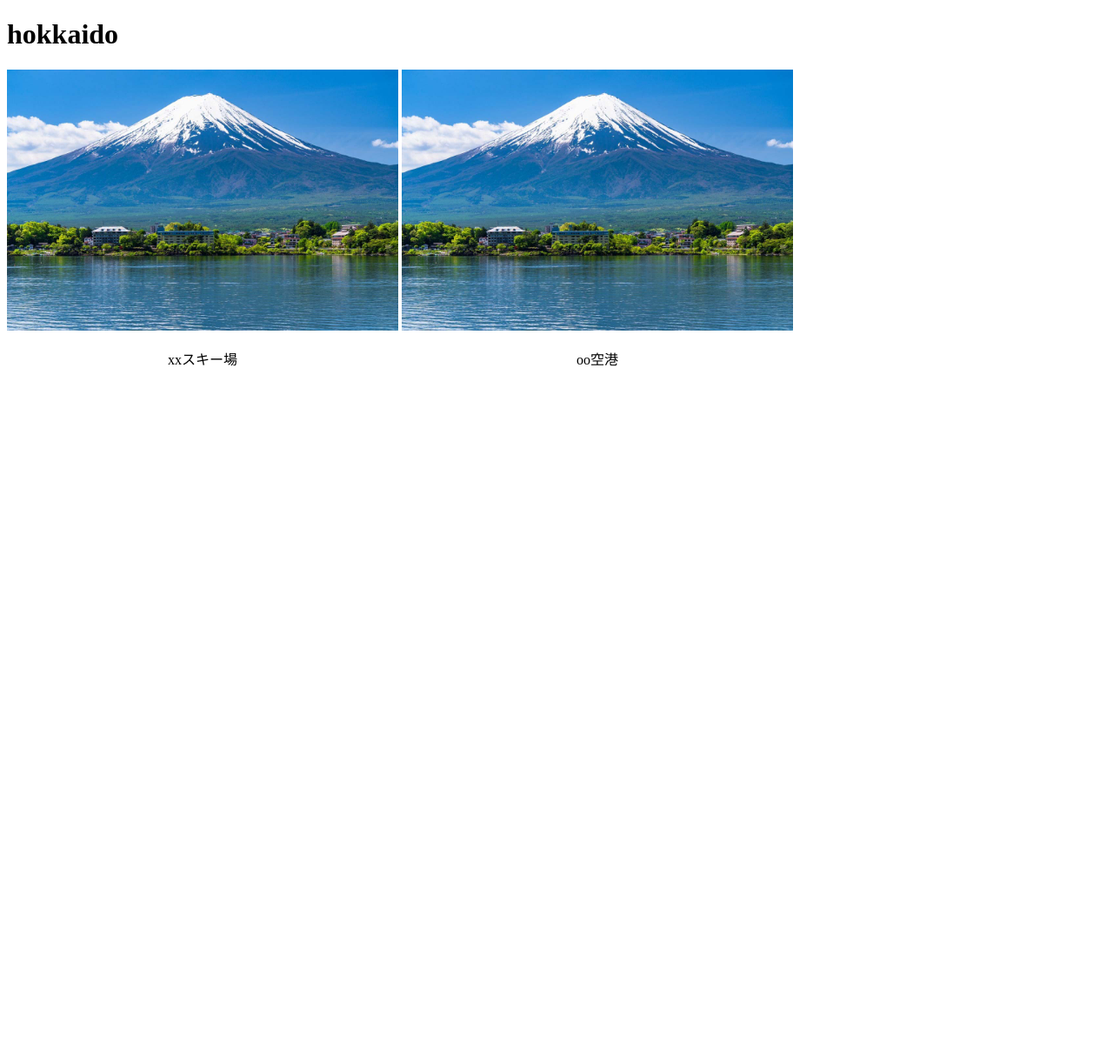
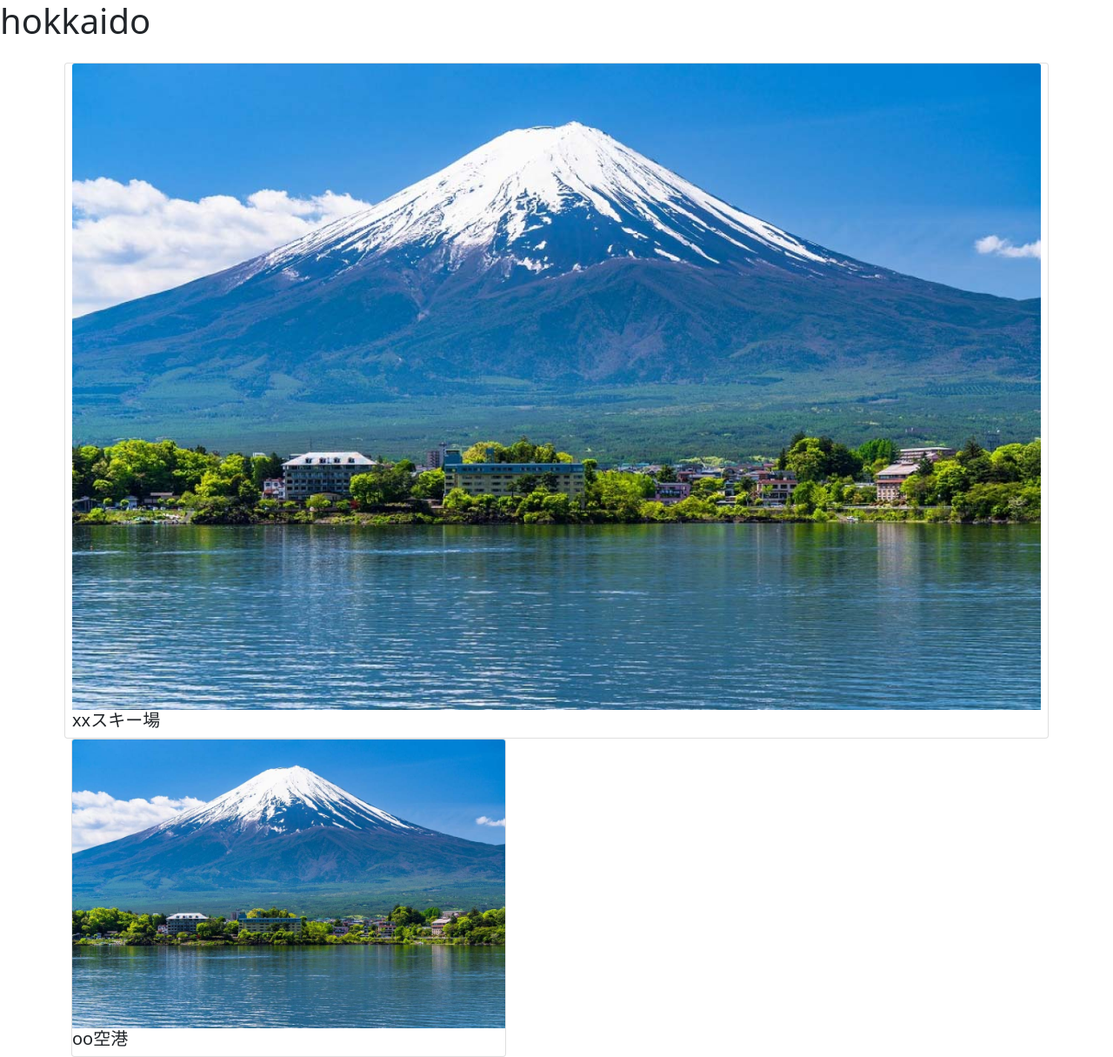
Before and after one commit to 2021AIT-OOP2-G08/image-management, a Flask app: page /view?pref=hokkaido in a window 1280 px wide. Shown: the whole page at 87% size. Before the commit the page ends 421 px from the top, so only its background shows below. Run offline with Flask 2, Linux system fonts and the light colour scheme.

Commit message:
cardを使った一覧表示完成

```diff
--- a/image.csv
+++ b/image.csv
@@ -4,3 +4,4 @@ hokkaido,./images/test.jpg,oo空港
 aiti,./images/test.jpg,とんかつ屋
 prefecture,image,detail
 prefecture,image,detail
+prefecture,image,detail
--- a/static/imagelist.css
+++ b/static/imagelist.css
@@ -2,3 +2,10 @@ div.pic_frame {
     display: inline-block;
     text-align: center;
   }
+.card {
+    width: 500px;
+    margin: 0px;
+}
+.card-body{
+    text-align: center;
+}
--- a/templates/imagelist.html
+++ b/templates/imagelist.html
@@ -4,6 +4,9 @@
 <head>
 <meta charset="utf-8" />
 <link rel="stylesheet"  href={{ url_for('static', filename="imagelist.css") }}>
+<link rel="preload" href="https://cdn.jsdelivr.net/npm/bootstrap@5.0.0-beta1/dist/js/bootstrap.bundle.min.js" integrity="sha384-ygbV9kiqUc6oa4msXn9868pTtWMgiQaeYH7/t7LECLbyPA2x65Kgf80OJFdroafW" as="script" crossorigin="anonymous">
+
+<link rel="stylesheet" href="https://cdn.jsdelivr.net/npm/bootstrap@5.0.0-beta1/dist/css/bootstrap.min.css" integrity="sha384-giJF6kkoqNQ00vy+HMDP7azOuL0xtbfIcaT9wjKHr8RbDVddVHyTfAAsrekwKmP1" crossorigin="anonymous">
 <title>画像一覧</title>
 </head>
 
@@ -11,37 +14,45 @@
 <body>
     <h1 class="title">{{ prefecture }}</h1>
 
-    <!--
-    <table>
-        <tr>
-            <th>投稿</th>
-            <th>名前</th>
-        </tr>
+    <div class="container">
+        <div class="row g-3">
+            {% for e in data: %}
+                <div class="col-12 col-md-6 col-lg-4"></div>
+                    <div class="card">
+                        <img src={{ url_for('static', filename=e["path"]) }} class="card-img-top">
+                        <h5 class="card-title">{{ e['detail'] }}</h5>
+                    </div>
+                </div>
+            {% endfor %}
 
-        {% for e in data: %}
-        <tr>
-            <td><img src={{ e['path'] }} width=600></td>
-            <td><img src={{ e['path'] }} width=600></td>
-            <td>{{ e['locate'] }}</td>
-        </tr>
-        {% endfor %}
-    -->
-    <!--
-        {% for e in data: %}
-        <tr>
-            <td><img src={{ e['path'] }} width=400>aaa</td>
-            <td><img src={{ e['path'] }} width=600>bbb</td>
-            <td><img src={{ e['path'] }} width=500>ccc</td>
-            <td>{{ e['locate'] }}</td>
-        </tr>
-        {% endfor %}
-    -->
-    {% for e in data: %}
-        <div class="pic_frame">
-            <img src={{ url_for('static', filename=e["path"]) }} height=300>
-            <p>{{ e['detail'] }}</p>
+            <!-- <div class="col-12 col-md-6 col-lg-4">
+                <div class="card">
+                    <img src="images/IMG_2978.jpg" class="card-img-top" alt="">
+                    <div class="card-body">
+                        <h5 class="card-title">小便小僧</h5>
+                    </div>
+                </div>
+            </div> -->
+            <!--
+            <div class="col-12 col-md-6 col-lg-4">
+                <div class="card">
+                    <img src="./images/IMG_2992.jpg" class="card-img-top" alt="">
+                    <div class="card-body">
+                        <h5 class="card-title">軸サー1</h5>
+                    </div>
+                </div>
+            </div>
+            <div class="col-12 col-md-6 col-lg-4">
+                <div class="card">
+                    <img src="./images/IMG_2993.jpg" class="card-img-top" alt="">
+                    <div class="card-body">
+                        <h5 class="card-title">軸サー2</h5>
+                    </div>
+                </div>
+            </div> -->
         </div>
-    {% endfor %}
+    </div>
+
     </table>
 </body>
 </html>
```
